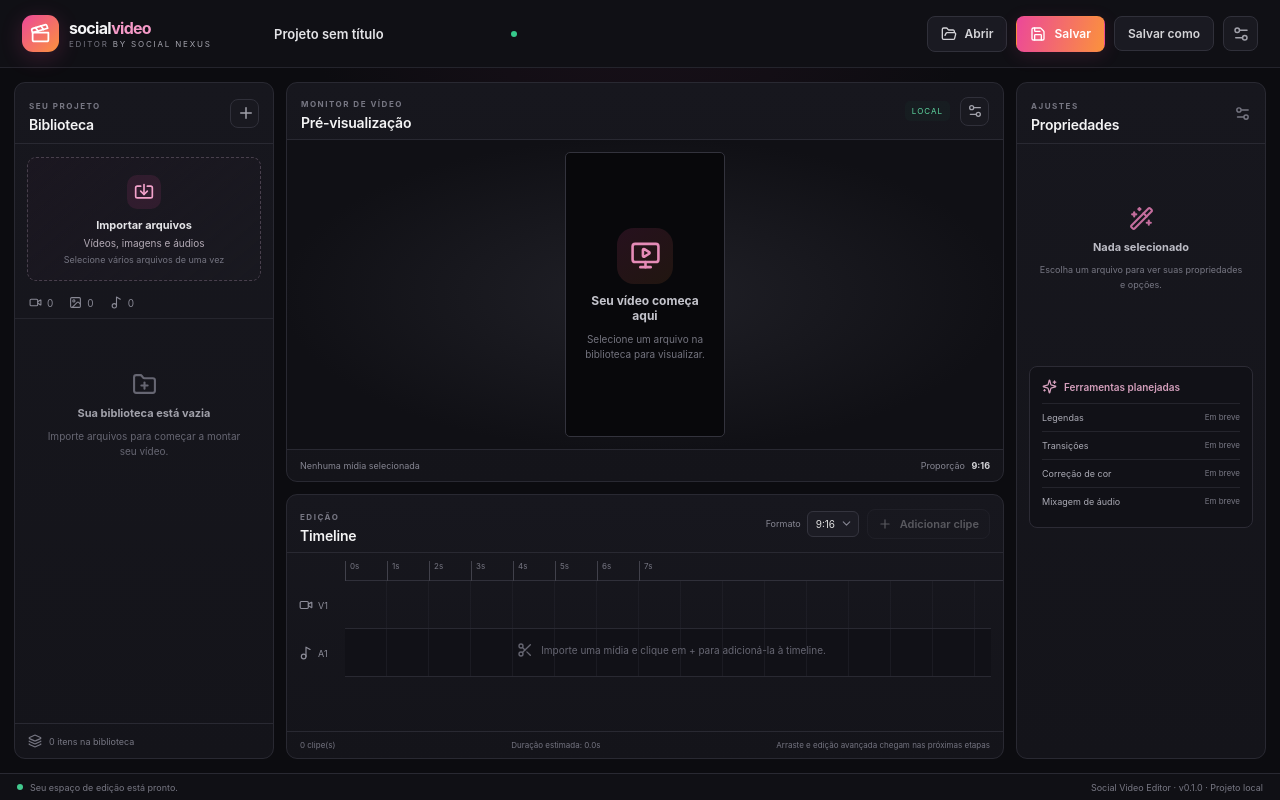
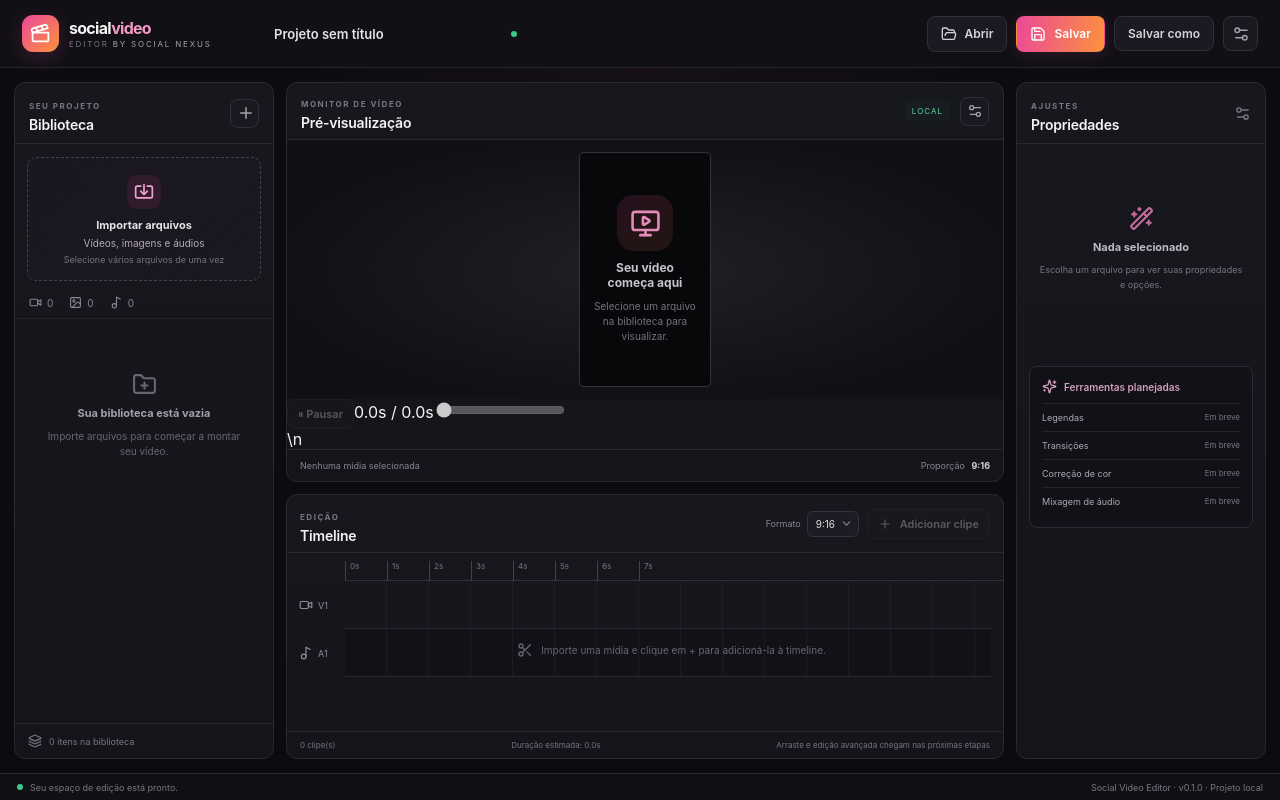
Before and after one commit to social-nexus/social-video-editor, a React (Vite) app in the folder apps/desktop/: page / in a window 1280 px wide. Built offline with nearby package versions, Linux system fonts and the light colour scheme.

Commit message:
Add preview transport and timeline clip selection sync

```diff
--- a/apps/desktop/src/App.tsx
+++ b/apps/desktop/src/App.tsx
@@ -24,6 +24,9 @@ function kindOf(file: File): MediaKind {
 
 export default function App() {
   const inputRef = useRef<HTMLInputElement>(null);
+  const previewVideoRef = useRef<HTMLVideoElement>(null);
+  const [previewTime, setPreviewTime] = useState(0);
+  const [previewDuration, setPreviewDuration] = useState(0);
   const [media, setMedia] = useState<MediaItem[]>([]);
   const [selectedId, setSelectedId] = useState<string | null>(null);
   const [clips, setClips] = useState<TimelineClip[]>([]);
@@ -89,6 +92,28 @@ export default function App() {
       setMedia(current => current.map(entry => entry.id === item.id ? { ...entry, file: null, path: selectedPath, url: convertFileSrc(selectedPath), name: selectedPath.split(/[\\/]/).pop() || entry.name, size: info[0].size, missing: false } : entry));
       setNotice("Arquivo relinkado com sucesso.");
     } catch (error) { setNotice("Não foi possível relinkar: " + String(error)); }
+  }
+
+  function selectTimelineClip(clip: TimelineClip) {
+    const item = media.find((entry) => entry.id === clip.mediaId);
+    if (!item) return;
+    setSelectedId(item.id);
+    setPreviewTime(0);
+    setNotice(`Preview sincronizado com o clipe: ${item.name}`);
+  }
+
+  function togglePreviewPlayback() {
+    const video = previewVideoRef.current;
+    if (!video) { setNotice("Selecione um vídeo para usar os controles de reprodução."); return; }
+    if (video.paused) video.play().catch((error) => setNotice("Não foi possível reproduzir: " + String(error)));
+    else video.pause();
+  }
+
+  function seekPreview(value: number) {
+    const video = previewVideoRef.current;
+    if (!video) return;
+    video.currentTime = value;
+    setPreviewTime(value);
   }
 
   function addToTimeline(item: MediaItem) {
@@ -253,11 +278,11 @@ export default function App() {
               <div className={`preview-canvas ratio-${ratio.replace(":", "-")}`}>
                 {!selected ? <div className="preview-empty"><div className="preview-logo"><MonitorPlay size={31} /></div><strong>Seu vídeo começa aqui</strong><span>Selecione um arquivo na biblioteca para visualizar.</span></div> :
                   selected.kind === "image" ? <img className="preview-media" src={selected.url} /> :
-                  selected.kind === "video" ? <video key={selected.id} className="preview-media" src={selected.url} controls /> :
+                  selected.kind === "video" ? <video key={selected.id} ref={previewVideoRef} className="preview-media" src={selected.url} controls onTimeUpdate={(event) => setPreviewTime(event.currentTarget.currentTime)} onLoadedMetadata={(event) => setPreviewDuration(event.currentTarget.duration || 0)} onDurationChange={(event) => setPreviewDuration(event.currentTarget.duration || 0)} /> :
                   <div className="audio-preview"><AudioLines size={44} /><strong>{selected.name}</strong><audio src={selected.url} controls /></div>}
               </div>
             </div>
-            <div className="preview-bottom"><span>{selected ? selected.name : "Nenhuma mídia selecionada"}</span><span>Proporção <b>{ratio}</b></span></div>
+            <div className="preview-transport"><button className="button secondary compact" onClick={togglePreviewPlayback} disabled={selected?.kind !== "video"}>{previewVideoRef.current?.paused ? "▶ Reproduzir" : "⏸ Pausar"}</button><span className="preview-time">{previewTime.toFixed(1)}s / {previewDuration.toFixed(1)}s</span><input aria-label="Posição do vídeo" type="range" min={0} max={Math.max(0, previewDuration)} step={0.1} value={Math.min(previewTime, previewDuration)} onChange={(event) => seekPreview(Number(event.target.value))} disabled={selected?.kind !== "video" || !previewDuration} /></div>\n            <div className="preview-bottom"><span>{selected ? selected.name : "Nenhuma mídia selecionada"}</span><span>Proporção <b>{ratio}</b></span></div>
           </div>
 
           <div className="timeline-panel panel">
@@ -275,13 +300,13 @@ export default function App() {
               <div className="track-row"><div className="track-label"><Video size={14} /> V1</div><div className="track-lane" style={{ width: timelineWidth }}>
                 {clips.filter((clip) => media.find((item) => item.id === clip.mediaId)?.kind !== "audio").map((clip) => {
                   const item = media.find((entry) => entry.id === clip.mediaId);
-                  return <div key={clip.id} className="timeline-clip video-clip" style={{ left: clip.start * 42, width: Math.max(70, clip.duration * 42) }} title={item?.name}><Film size={13} /><span>{item?.name ?? "Mídia não vinculada"}</span><button onClick={() => setClips((current) => current.filter((entry) => entry.id !== clip.id))}><X size={12} /></button></div>;
+                  return <div key={clip.id} className="timeline-clip video-clip" onClick={() => selectTimelineClip(clip)} style={{ left: clip.start * 42, width: Math.max(70, clip.duration * 42), cursor: "pointer" }} title={item?.name}><Film size={13} /><span>{item?.name ?? "Mídia não vinculada"}</span><button onClick={() => setClips((current) => current.filter((entry) => entry.id !== clip.id))}><X size={12} /></button></div>;
                 })}
               </div></div>
               <div className="track-row"><div className="track-label"><Music2 size={14} /> A1</div><div className="track-lane audio-lane" style={{ width: timelineWidth }}>
                 {clips.filter((clip) => media.find((item) => item.id === clip.mediaId)?.kind === "audio").map((clip) => {
                   const item = media.find((entry) => entry.id === clip.mediaId);
-                  return <div key={clip.id} className="timeline-clip audio-clip" style={{ left: clip.start * 42, width: Math.max(70, clip.duration * 42) }} title={item?.name}><AudioLines size={13} /><span>{item?.name ?? "Áudio"}</span><button onClick={() => setClips((current) => current.filter((entry) => entry.id !== clip.id))}><X size={12} /></button></div>;
+                  return <div key={clip.id} className="timeline-clip audio-clip" onClick={() => selectTimelineClip(clip)} style={{ left: clip.start * 42, width: Math.max(70, clip.duration * 42), cursor: "pointer" }} title={item?.name}><AudioLines size={13} /><span>{item?.name ?? "Áudio"}</span><button onClick={() => setClips((current) => current.filter((entry) => entry.id !== clip.id))}><X size={12} /></button></div>;
                 })}
               </div></div>
               {clips.length === 0 && <div className="timeline-empty"><Scissors size={16} /> Importe uma mídia e clique em + para adicioná-la à timeline.</div>}
```
